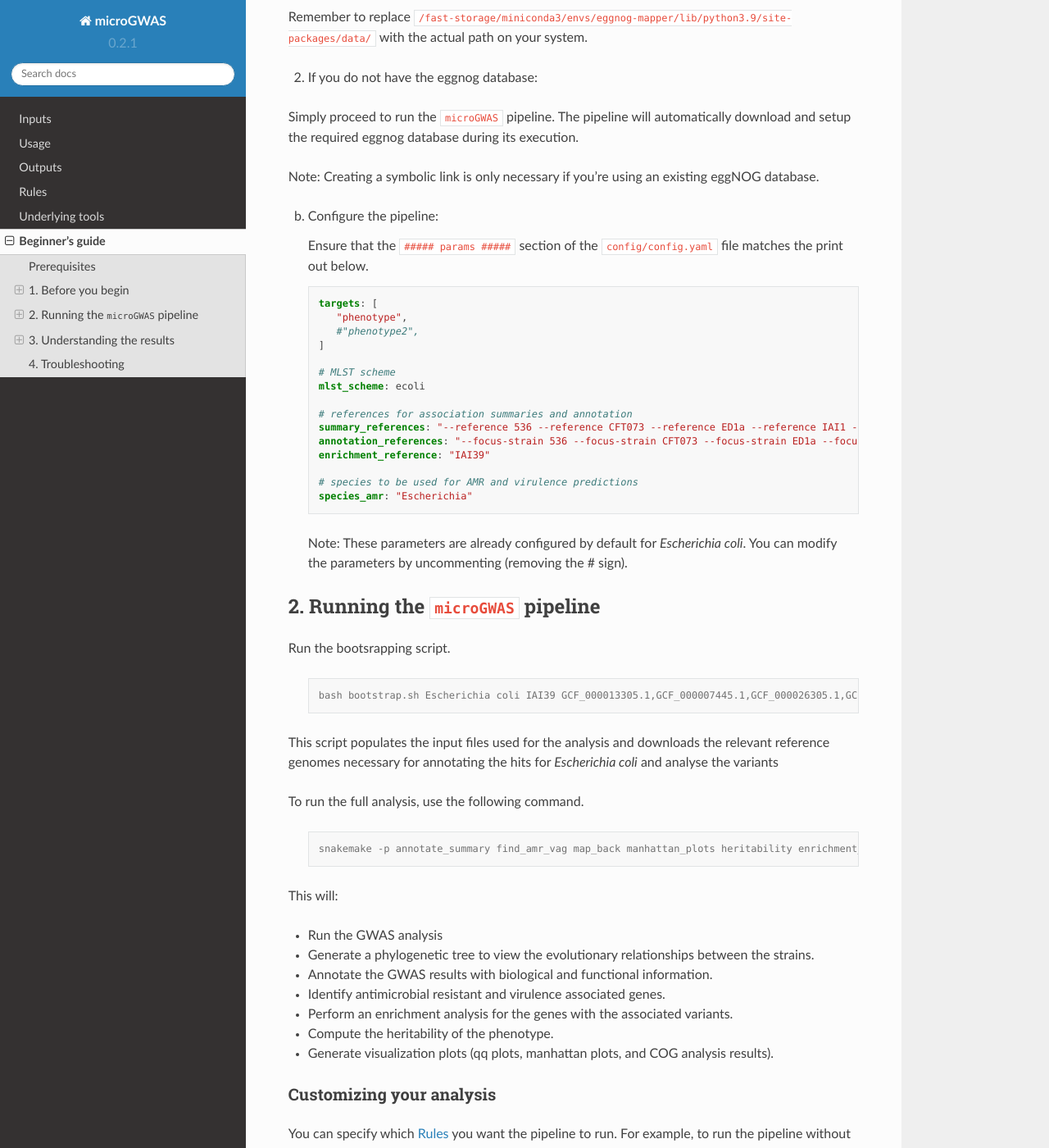
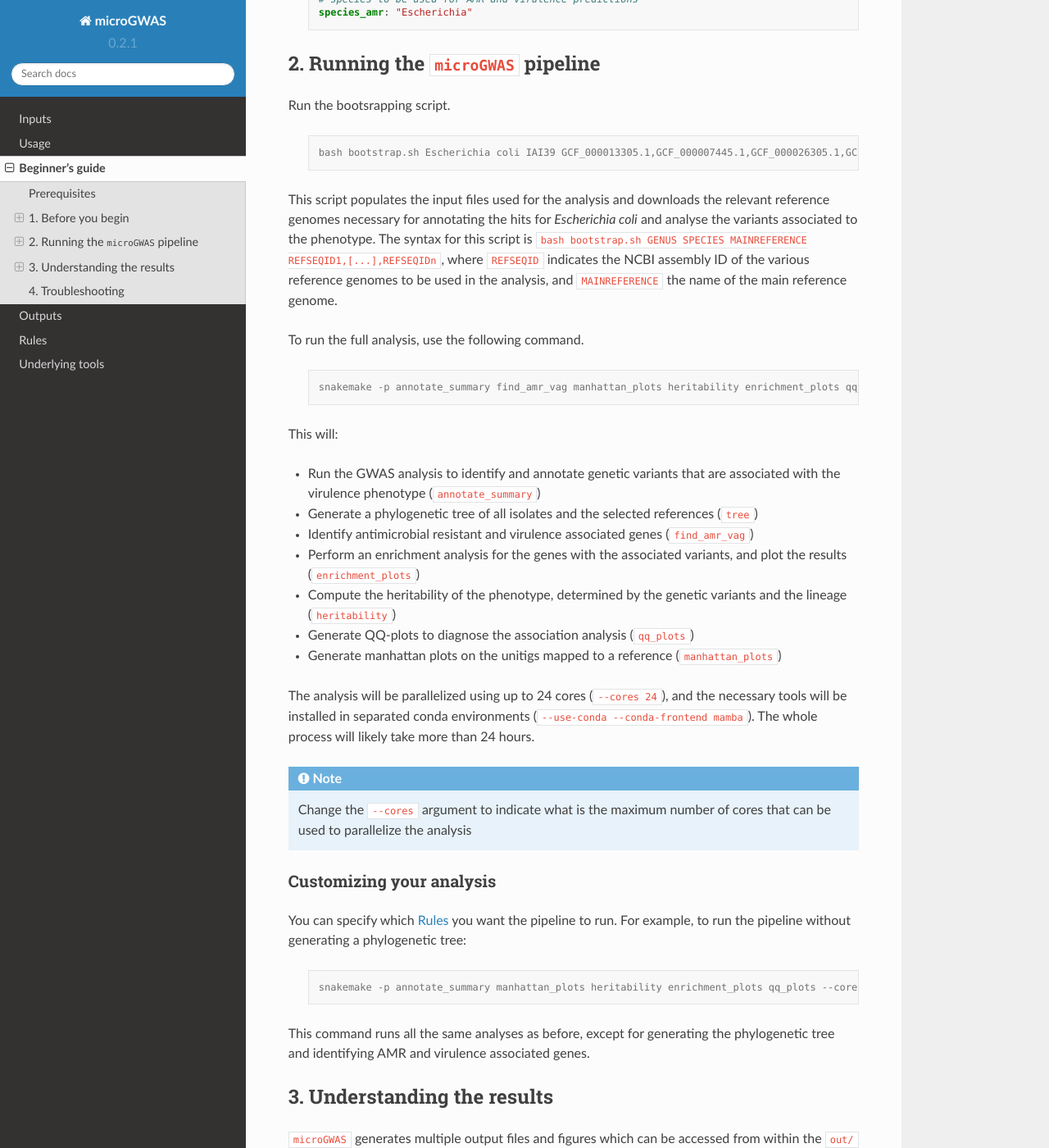
Before and after one commit to microbial-pangenomes-lab/microGWAS, a Sphinx documentation site: the page built from docs/source/tutorial.rst, in a window 1280 px wide and 1400 px high, scrolled down 5150 px. Shown: the whole window at 82% size. Built offline with Sphinx 7.4.7 and the Read the Docs theme 2.0.0, drawn with Linux system fonts in a browser that asks for light colours; comment, search, counter and statistics services are not loaded; some of the changed text lies outside the part shown.

Commit message:
Some changes to the tutorial page

```diff
--- a/docs/source/index.rst
+++ b/docs/source/index.rst
@@ -31,7 +31,7 @@
 
    inputs
    usage
+   tutorial
    outputs
    rules
    tools
-   tutorials
--- a/docs/source/tutorials.rst
+++ b/docs/source/tutorial.rst
@@ -1,22 +1,23 @@
 Beginner's guide
 ================
 
-Genome-wide association study (GWAS) is a power test in bacterial genomics that allows one to identify genetic variants associated with a specific phenotype(s).
 This guide will walk you through conducting a comprehensive GWAS analysis on 370 *Escherichia coli* strains using the ``microGWAS`` pipeline.
 In the `study by Galardini et al. (2020) <https://journals.plos.org/plosgenetics/article?id=10.1371/journal.pgen.1009065>`_ , a mouse model of sepsis was used to characterize the virulence phenotype of the strains.
-By following these steps, you will uncover genetic variants (unitigs, gene presence/absence, rare variants, gene cluster specific k-mers)  associated with the virulence phenotype in *Escherichia coli*.
+By using ``microGWAS`` in this tutorial, you will uncover genetic variants (unitigs, gene presence/absence, rare variants, gene cluster specific k-mers) associated with this virulence phenotype.
 
 Prerequisites
 ----------------
+
 - Basic command-line knowledge
 - Familiarity with genomic data
-- A computer with at least 10 GB RAM with 8 cores and operating on Linux OS
-- Estimated time (*varies*)
+- A computer with at least 10 GB RAM with 8 cores with a Linux operating system like Ubuntu
+
+The whole tutorial will take at least 24 hours to complete.
 
 1. Before you begin
 --------------------
 
-i. Install Conda (if NOT already installed):
+i. Install Conda (if not already installed):
 ^^^^^^^^^^^^^^^^^^^^^^^^^^^^^^^^^^^^^^^^^^^^
 
    If you don't have Conda installed, you can install it via Miniconda. Miniconda is a minimal installer for Conda.
@@ -47,7 +48,7 @@
 
    You should see the Conda version printed to the console.
 
-ii. Install mamba (if NOT already installed):
+ii. Install mamba (if not already installed):
 ^^^^^^^^^^^^^^^^^^^^^^^^^^^^^^^^^^^^^^^^^^^^^^
 
 After installing Conda, we recommend installing Mamba, a faster alternative to Conda for package management.
@@ -68,48 +69,22 @@
    You should see the mamba version printed to the console.
 
 iii. Installing ``microGWAS``:
-^^^^^^^^^^^^^^^^^^^^^^^^^^^^^^^
-You can obtain the ``microGWAS`` repository by performing one of the following :
+^^^^^^^^^^^^^^^^^^^^^^^^^^^^^^
 
-   a. Download the latest release from GitHub  (Recommended for most users)
+We recommend obtaining ``microGWAS`` by downloading the latest release from GitHub:
 
-   * Visit the `releases page <https://github.com/microbial-pangenomes-lab/microGWAS/releases>`_ on GitHub.
+* Visit the `releases page <https://github.com/microbial-pangenomes-lab/microGWAS/releases>`_ on GitHub.
 
-   * Download the ``microGWAS.tar.gz`` file from the latest available release.
+* Download the ``microGWAS.tar.gz`` file from the latest available release.
 
-   * Unpack the downloaded file (``tar -xvf microGWAS.tar.gz``).
+* Unpack the downloaded file (``tar -xvf microGWAS.tar.gz``).
 
-   * Navigate to the unpacked directory (``cd microGWAS``)
+* Navigate to the unpacked directory (``cd microGWAS``)
 
-   b. Clone the repository (For advanced users)
+Additional install methods are listed in the :doc:`Usage page </usage>`.
 
-   * Use ``Git`` to clone the repository and its submodules.
-
-   .. code-block:: console
-
-      git clone --recursive https://github.com/microbial-pangenomes-lab/microGWAS.git microGWAS
-      cd microGWAS
-
-   Note: The ``--recursive`` flag is used to clone any submodules that the repository might have.
-
-   c. Create a new repository from template (For reproducible analysis):
-
-   For this approach, you will need a GitHub account. It is ideal for when you plan on sharing your specific analysis as a reproducible code repository, including your phenotype file and other configurations.
-   It also allows you to maintain your own version of the pipeline, including any specific configurations or modifications you make.
-
-   * Navigate to the ``microGWAS`` repository on `GitHub <https://github.com/microbial-pangenomes-lab/microGWAS>`_  and click on the green "Use this template" button and select "Create a new repository"
-
-   * Once your new repository is created, clone it locally:
-
-   .. code-block:: console
-
-      git clone --recursive https://github.com/YOUR-USERNAME/YOUR-REPOSITORY-NAME.git
-      cd YOUR-REPOSITORY-NAME
-
-   * Replace ``YOUR-USERNAME`` and ``YOUR-REPOSITORY-NAME`` with your GitHub username and the given name for your new repository, respectively.
-
-iv. Set up the ``microGWAS`` conda environment:
-^^^^^^^^^^^^^^^^^^^^^^^^^^^^^^^^^^^^^^^^^^^^^^^
+iv. Set up the ``microGWAS`` conda environment (if not present already):
+^^^^^^^^^^^^^^^^^^^^^^^^^^^^^^^^^^^^^^^^^^^^^^^^^^^^^^^^^^^^^^^^^^^^^^^^
 
    Add the following channels:
 
@@ -170,7 +145,7 @@
 
    .. code-block:: console
 
-      sed -i '' '/^ED1a	/d; /^IAI39	/d' data/data.tsv
+      sed -i '/^ED1a/d; /^IAI39/d' data/data.tsv
 
    The following command will update your ``data/data.tsv`` file, adding the paths for fasta and gff files.
 
@@ -190,8 +165,8 @@
 
       head -n 5 data/data.tsv
 
-   You should see an output similar to the example below. The first column lists the samples, the next two columns are the relative paths
-   to the assembles in the fasta and gff formats, respectively. The last column represents the phenotype: where 1 indicates the strain is virulent,
+   You should see an output similar to the example below. The first column lists the sample IDs, the next two columns are the relative paths
+   to the assemblies in the fasta and gff formats, respectively. The last column represents the phenotype: where 1 indicates that the strain is virulent,
    while 0 indicates the strain is avirulent.
 
    .. code-block:: none
@@ -245,15 +220,18 @@
 
    .. code-block:: console
 
-      ln -s /fast-storage/miniconda3/envs/eggnog-mapper/lib/python3.9/site-packages/data/ data/eggnog-mapper
+      ln -s /storage/miniconda3/envs/eggnog-mapper/lib/python3.9/site-packages/data/ data/eggnog-mapper
 
-Remember  to replace ``/fast-storage/miniconda3/envs/eggnog-mapper/lib/python3.9/site-packages/data/`` with the actual path on your system.
+Remember  to replace ``/storage/miniconda3/envs/eggnog-mapper/lib/python3.9/site-packages/data/`` with the actual path on your system.
 
 ii. If you do not have the eggnog database:
 
 Simply proceed to run the ``microGWAS`` pipeline. The pipeline will automatically download and setup the required eggnog database during its execution.
 
-Note: Creating a symbolic link is only necessary if you're using an existing eggNOG database.
+.. note::
+    Creating a symbolic link is only necessary if you're using an existing eggNOG database.
+    This might be preferred as the final database size is more than 50Gb; it therefore makes sense to
+    setup this database once and link it in each ``microGWAS`` analysis you are carrying out.
 
 b. Configure the pipeline:
 
@@ -263,7 +241,6 @@
 
       targets: [
          "phenotype",
-         #"phenotype2",
       ]
 
       # MLST scheme
@@ -277,8 +254,6 @@
       # species to be used for AMR and virulence predictions
       species_amr: "Escherichia"
 
-   Note: These parameters are already configured by default for *Escherichia coli*. You can modify the parameters by uncommenting (removing the # sign).
-
 2. Running the ``microGWAS`` pipeline
 -------------------------------------
 
@@ -288,23 +263,31 @@
 
       bash bootstrap.sh Escherichia coli IAI39 GCF_000013305.1,GCF_000007445.1,GCF_000026305.1,GCF_000026265.1,GCF_000026345.1,GCF_000005845.2,GCF_000026325.1,GCF_000013265.1
 
-This script populates the input files used for the analysis and downloads the relevant reference genomes necessary for annotating the hits for *Escherichia coli* and analyse the variants
+This script populates the input files used for the analysis and downloads the relevant reference genomes necessary for annotating the hits for *Escherichia coli* and analyse the variants associated to the phenotype. The syntax for this script is ``bash bootstrap.sh GENUS SPECIES MAINREFERENCE REFSEQID1,[...],REFSEQIDn``, where ``REFSEQID`` indicates the NCBI assembly ID of the various reference genomes to be used in the analysis, and ``MAINREFERENCE`` the name of the main reference genome.
 
 To run the full analysis, use the following command.
 
    .. code-block:: console
 
-      snakemake -p annotate_summary find_amr_vag map_back manhattan_plots heritability enrichment_plots qq_plots tree --cores 24 --verbose --use-conda --conda-frontend mamba
+      snakemake -p annotate_summary find_amr_vag manhattan_plots heritability enrichment_plots qq_plots tree --cores 24 --use-conda --conda-frontend mamba
 
 This will:
 
-- Run the GWAS analysis
-- Generate a phylogenetic tree to view the evolutionary relationships between the strains.
-- Annotate the GWAS results with biological and functional information.
-- Identify antimicrobial resistant and virulence associated genes.
-- Perform an enrichment analysis for the genes with the associated variants.
-- Compute the heritability of the phenotype.
-- Generate visualization plots (qq plots, manhattan plots, and COG analysis results).
+- Run the GWAS analysis to identify and annotate genetic variants that are associated with the virulence phenotype (``annotate_summary``)
+- Generate a phylogenetic tree of all isolates and the selected references (``tree``)
+- Identify antimicrobial resistant and virulence associated genes (``find_amr_vag``)
+- Perform an enrichment analysis for the genes with the associated variants, and plot the results (``enrichment_plots``)
+- Compute the heritability of the phenotype, determined by the genetic variants and the lineage (``heritability``)
+- Generate QQ-plots to diagnose the association analysis (``qq_plots``)
+- Generate manhattan plots on the unitigs mapped to a reference (``manhattan_plots``)
+
+The analysis will be parallelized using up to 24 cores (``--cores 24``), and the
+necessary tools will be installed in separated conda environments (``--use-conda --conda-frontend mamba``).
+The whole process will likely take more than 24 hours.
+
+.. note::
+   Change the ``--cores`` argument to indicate what is the maximum number
+   of cores that can be used to parallelize the analysis
 
 Customizing your analysis
 ^^^^^^^^^^^^^^^^^^^^^^^^^^
@@ -313,19 +296,20 @@
 
    .. code-block:: console
 
-      snakemake -p annotate_summary find_amr_vag map_back manhattan_plots heritability enrichment_plots qq_plots  --cores 24 --verbose --use-conda --conda-frontend mamba
+      snakemake -p annotate_summary manhattan_plots heritability enrichment_plots qq_plots --cores 24 --use-conda --conda-frontend mamba
 
-This command runs all the same analyses as before, except for generating a phylogenetic tree.
+This command runs all the same analyses as before, except for generating the phylogenetic tree and
+identifying AMR and virulence associated genes.
 
 3. Understanding the results
------------------------------
+----------------------------
 
-``microGWAS`` generates multiple output files and figures which can be accessed from the ``out/`` directory. For a detailed descripition of all the outputs, refer to :doc:`outputs` section of this documentation.
+``microGWAS`` generates multiple output files and figures which can be accessed from within the ``out/`` directory. For a detailed descripition of all the outputs, refer to :doc:`outputs` section of this documentation.
 For the purpose of this tutorial, we will focus on key results replicated from the  `Galardini et al. (2020) study <https://journals.plos.org/plosgenetics/article?id=10.1371/journal.pgen.1009065>`_
 
 a. Unitig-based association analysis
 ^^^^^^^^^^^^^^^^^^^^^^^^^^^^^^^^^^^^
-Unitigs are unique DNA sequences that serve as markers for genetic variation. ``microGWAS`` uses unitigs with a minimum allele frequency (MAF) of > 1%, and excludes those shorter than 30bp or with problematic mapping.
+Unitigs are unique DNA sequences that serve as markers for genetic variation. ``microGWAS`` uses unitigs with a minimum allele frequency (MAF) of > 1%.
 
 .. image:: ../images/manhattan.png
    :alt:  Manhattan plot of the associated variants
@@ -336,24 +320,41 @@
 
 For a closer look at specific genomic regions of interest related to virulence factors in *E. coli*, you can generate zoomed-in Manhattan plots.
 The focus will be on three key areas: the high pathogencity island (HPI), the aerobactin siderophore system, and the *sitABCD* iron transport operon.
-To created these detailed plots, run the following command:
+To created these detailed plots, run the following command first:
 
-   .. code-block:: console
+    .. code-block:: console
 
-      python3 workflow/scripts/manhattan_plots_zoomin.py -i out/associations/phenotype/mapped_all.tsv -o out/ -r "IAI39" -p out/associations/phenotype/unitigs_patterns.txt -z "HPI" 1.05 1.25 30 -z "sitABCD" 1.95 2.05 15 -z "Aerobactin" 3.2 3.8 15 -f png
+        python3 workflow/scripts/count_patterns.py out/associations/phenotype/unitigs_patterns.txt --threshold
+
+
+This command uses the number of unique unitigs' presence/absence patterns to derive an appropriate p-value threshold.
+You should obtain a value of ``2.16E-08``. You can then run the script to generate the manhattan plots for the three
+regions of interest:
+
+    .. code-block:: console
+
+        python3 workflow/scripts/manhattan_plot.py out/associations/phenotype/mapped_all.tsv IAI39 HPI.png --threshold 2.16E-08 --zoom HPI 1.05 1.25 30
+        python3 workflow/scripts/manhattan_plot.py out/associations/phenotype/mapped_all.tsv IAI39 sitABCD.png --threshold 2.16E-08 --zoom sitABCD 1.95 2.05 15
+        python3 workflow/scripts/manhattan_plot.py out/associations/phenotype/mapped_all.tsv IAI39 aerobactin.png --threshold 2.16E-08 --zoom aerobactin 3.4 3.8 15
+
+.. note::
+   Run ``python3 workflow/scripts/manhattan_plot.py -h`` for an explanation of the syntax used by this script
 
 .. image:: ../images/zoom.png
    :alt:  A zoom-in on the associated areas of the Manhattan plot for the HPI, aerobacting and *sitABCD* operon regions.
    :align: center
 
+
 The plot was generated for the "IAI39" reference genome, and the zoomed-in views were based on the genomic positions of the regions of interest.
 
-You can also generate volcano plots to visualise the statiscal significance and magnitute of the effect for the tested genetic variants.
-The following code will generate a volcano plots using the ``annotate_summary.tsv``.
+You can also generate volcano plots to visualise the statistical significance and magnitute of the effect for the tested genetic variants.
+The following code will generate a volcano plots using the ``annotate_summary.tsv`` file, which contains the summary statistics
+and gene annotation for the unitigs association analysis.
 
-   .. code-block:: console
+    .. code-block:: console
 
-      python python3 workflow/scripts/volcanoplots.py annotated_summary.tsv out/volcano_unitigs --genes "fyuA" "sitA" "iucC" -p unitigs_patterns.txt --format png
+        python3 workflow/scripts/volcano_plot.py out/associations/phenotype/annotated_summary.tsv volcano.png --threshold 2.16E-08 --genes fyuA sitA iucC
+
 
 This plot represents associations using unitigs as the genetic markers.
 
@@ -361,19 +362,16 @@
    :alt:  A volcano plot of the associated variants.
    :align: center
 
-Each point represents a specific gene. The highlighted genes are those associated with the high pathogenecity island, the aerobactin, and the *sitABCD* operon.
+Each point represents a specific gene. The highlighted genes belong to the high pathogenecity island, the aerobactin, and the *sitABCD* operon.
 The x-axis represents the average beta value (effect size), which indicates the magnitude and direction of the association between the unitigs and the virulence phenotye. Points on the right
 indicate positive associations and those on the left indicate negative associations. The y-axis shows the statistical significance. The red dashed horizontal line indicates the signficance
 threshold computed using the ``unitigs_patterns.txt`` file.
 
 Similar plots can be created using ``annotated_gpa_summary.tsv`` or ``annotated_panfeed_summary.tsv``.
-When using these alternative files, ensure you replace the ``-p`` argument with ``gpa_patterns.txt`` or ``panfeed_patterns.txt`` respectively in the command.
-This allows  for visualizatioin of results across different genetic markers (gene presence/absence, and gene cluser-speciic k-mers.)
-
 
 b. Gene cluster-specific k-mer association analysis
 ^^^^^^^^^^^^^^^^^^^^^^^^^^^^^^^^^^^^^^^^^^^^^^^^^^^
-This analysis links specific k-mers are linked to their source genes.
+This analysis links specific k-mers to their source genes, using ``panfeed``.
 
 .. image:: ../images/panfeed.png
    :alt:  Associations plots for gene cluster specific k-mers.
@@ -383,7 +381,7 @@
 These plots represent association  for gene cluster specific k-mers for *fyuA*, *iucC*, and *sitA* genes. The y-axis represents each isolate and the x-axis the k-mer positions relative to the gene start codon for each strain.
 The colors correspond to the -log10 of the association p-value. The dark gray regions imply that the isolates do not encode for the k-mers, while the light gray regions represent k-mers under the association threshold.
 
-c. Functional Enrichment analysis
+c. Functional enrichment analysis
 ^^^^^^^^^^^^^^^^^^^^^^^^^^^^^^^^^^
 This analysis identified overrepresented functional categories among genes with associated variants.
 
@@ -392,7 +390,13 @@
    :align: center
 
 The plot shows enrichment of clusters of orthologous groups (COG) categories.
-The y-axis of the plot represents each COG catergory, and x-axis the number of gene hits belonging to each category.The bars are colored based on the  -log10 of the enrichment corrected p-value.
+The y-axis of the plot represents each COG catergory, and x-axis the number of gene hits belonging to each category. The bars are colored based on the  -log10 of the enrichment corrected p-value. Bars colored in grey do not have a significant enrichment.
+
+d. Other outputs
+^^^^^^^^^^^^^^^^
+
+More information about the results of the association analysis can be found within the ``out`` directory. The content of each folder/file
+is reported in the :doc:`outputs` section.
 
 4. Troubleshooting
 -------------------
```
Also changed, not shown: docs/images/manhattan.png, docs/images/volcano.png, docs/images/zoom.png.
